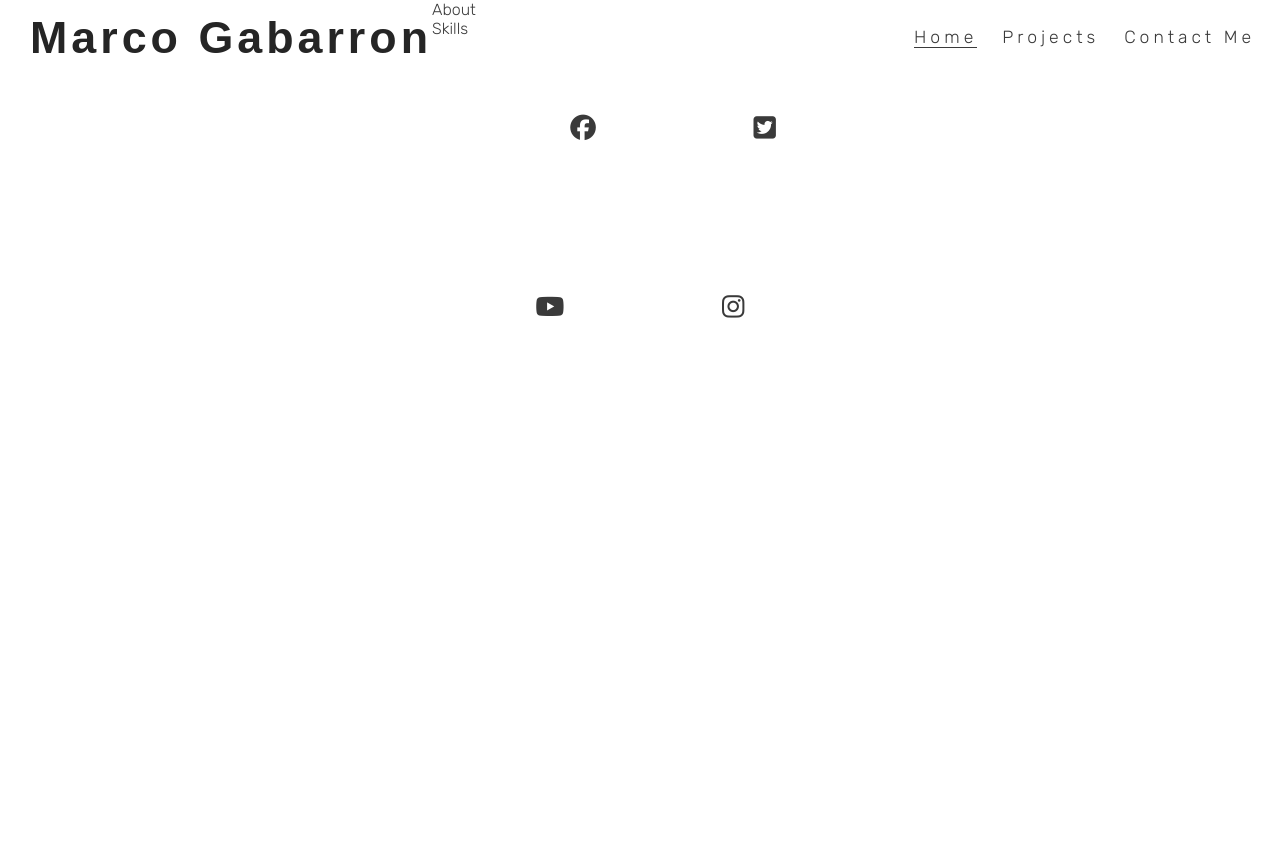
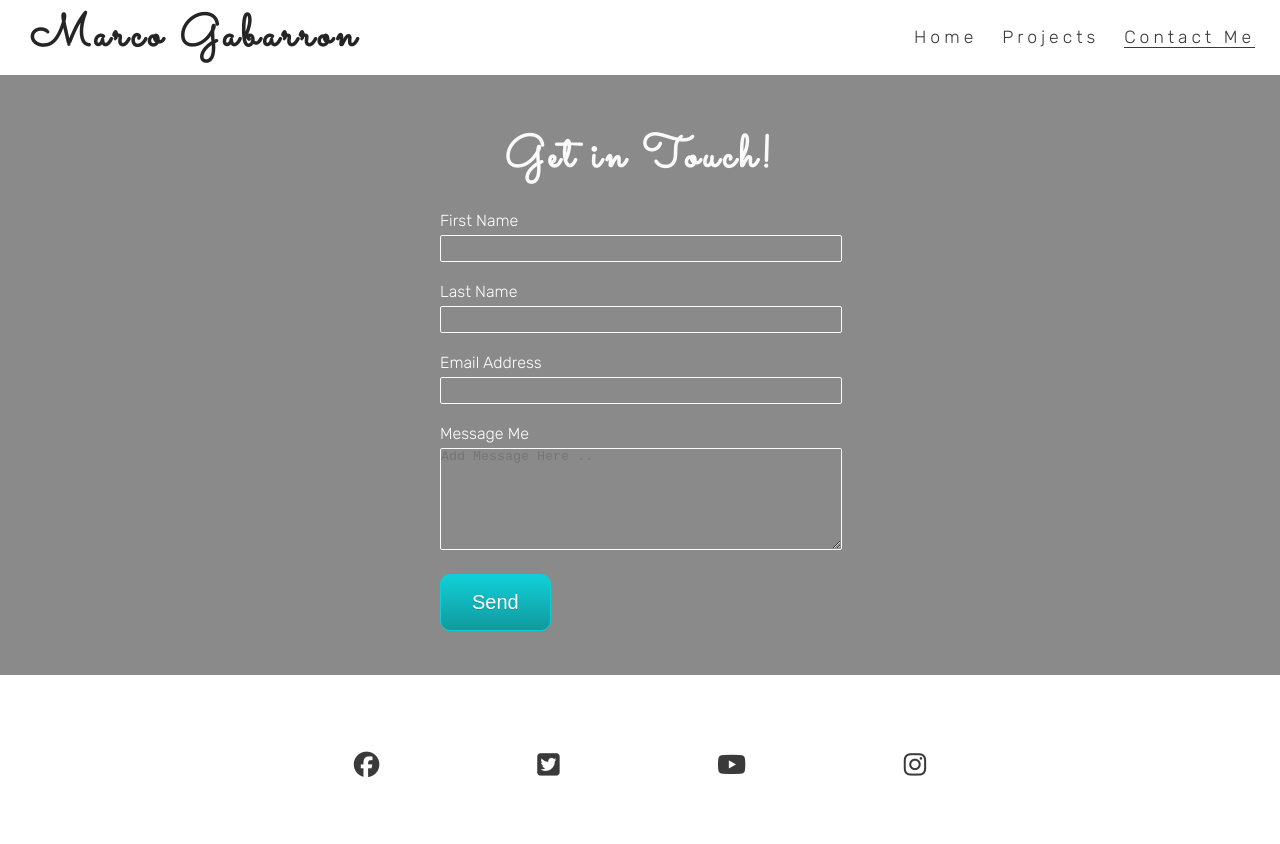
Before and after one commit to marco-gabarron/marco-gabarron-resume, a plain HTML site: page contactme.html in a window 1280 px wide. Before the commit the page ends 800 px from the top, so only its background shows below. Drawn offline with Linux system fonts and the light colour scheme.

Commit message:
Style projects.html and add contactme.html main structure

```diff
--- a/assets/CSS/style.css
+++ b/assets/CSS/style.css
@@ -90,7 +90,7 @@ h3 {
 
 /* Profile section */
 
-#welcome {
+.welcome {
     text-align:center;
     margin: 20px 0;
     font-size: 280%;
@@ -164,6 +164,34 @@ h3 {
     border-width: 2px;
 }
 
+/* Contact-me Section */
+#contact-me {
+    text-align: center;
+}
+
+.contact-message{
+    width: 40%;
+    margin: 40px auto 60px;
+  }
+  .btn {
+      background:linear-gradient(to bottom, #11cdd4 5%, #11999e 100%);
+      background-color:#11cdd4;
+      border-radius:10px;
+      border:1px solid #11cdd4;
+      display:inline-block;
+      cursor:pointer;
+      color:#ffffff;
+      font-family:Arial;
+      font-size:20px;
+      padding:16px 31px;
+      text-decoration:none;
+      text-shadow:0 1px 0 #11999e;
+  }
+  .btn:hover {
+      background:linear-gradient(to bottom, #11999e 5%, #11cdd4 100%);
+      background-color:#11999e;
+  }
+
 /* Footer */
 footer {
     height: 150px;
@@ -182,6 +210,93 @@ footer {
     margin: 1%;
     padding: 5%;
     color: #3a3a3a;
+}
+
+/* Projects.html */
+#projects {
+    clear: both;
+    background-color: rgba(60, 60, 60, 0.6);
+    background-size: cover;
+    background-position: center;
+}
+
+#projects > h3 {
+    text-align: center;
+}
+
+#project-img1 {
+    margin-right: 15px;
+    width: 200px;
+    height: 200px;
+    float: left;
+    background: url('../images/nutrigenda.png') no-repeat center center;
+    border-radius: 15%;
+}
+
+/* Form */
+
+.form-section {
+    clear: left;
+    background-color: rgba(60, 60, 60, 0.6);
+    /* background: url("https://codeinstitute.s3.amazonaws.com/FundamentalsProjects/HTML-CSS/formbg.jpg"); */
+    background-size: cover;
+    background-position: center;
+    height: 600px;
+}
+
+.signup-form {
+    margin: 150px 10% 0 0;
+    color: #fff;
+    max-width: 400px;
+    margin: 50px auto;
+    /* position: absolute;
+    left: 10%;*/
+    padding: 30px;
+}
+
+.signup-form h2 {
+    color: #fafafa;
+    margin-bottom: 20px;
+}
+
+.text-input {
+    background: transparent;
+    color: #fafafa;
+    width: 100%;
+    height: 25px;
+    margin: 5px 0 20px;
+    border: 1px solid #fafafa;
+    border-radius: 2px;
+}
+
+.textarea-input {
+    background: transparent;
+    color: #fafafa;
+    max-width: 100%;
+    max-height: 100px;
+    margin: 5px 0 20px;
+    border: 1px solid #fafafa;
+    border-radius: 2px;
+}
+
+.text-input:hover, textarea:hover {
+    border-color: #11cdd4;
+}
+
+.join-button {
+    /* margin-top: 20px;
+    border-radius: 2px;
+    padding: 15px 32px 15px 32px;
+    text-align: center;
+    font-size: 100%;
+    background-color: #f16c6b;
+    color: #fafafa;
+    display: block; */
+}
+
+.join-button:hover {
+    background-color: #fafafa;
+    color: #f16c6b;
 }
 
 /* Media queries */
--- a/contactme.html
+++ b/contactme.html
@@ -7,6 +7,7 @@
     <meta name="description" content="Marco Gabarron developer in Dublin, Ireland">
     <meta name="keywords" content="developer development html css swift, ireland, dublin">
 
+    <link href="https://fonts.googleapis.com/css?family=Merriweather|Montserrat|Sacramento&display=swap" rel="stylesheet">
     <link rel="stylesheet" href="assets/CSS/style.css">
 
     <title>Marco Gabarron Portfolio</title>
@@ -19,27 +20,36 @@
         <nav>
             <ul id="menu">
                 <li>
-                    <a href="contactme.html">Contact Me</a>
+                    <a href="contactme.html" class="active">Contact Me</a>
                 </li>
                 <li>
                     <a href="projects.html">Projects</a>
                 </li>
 
                 <li>
-                    <a href="index.html" class="active">Home</a>
+                    <a href="index.html">Home</a>
                 </li>
             </ul>
         </nav>
     </header>
 
-    <section>
-        About
-    </section>
-    <section>
-        Skills
-    </section>
-    <section>
+    <section class="form-section">
+        <form method="POST" action="https://formdump.codeinstitute.net/" class="signup-form">
+            <h2 class="welcome">Get in Touch!</h2>
+            <label for="fname">First Name</label>
+            <input id="fname" class="text-input" name="first_name" type="text" required>
 
+            <label for="lname">Last Name</label>
+            <input id="lname" class="text-input" name="last_name" type="text" required>
+
+            <label for="email">Email Address</label>
+            <input type="email" class="text-input" id="email" name="email_address" required>
+
+            <label for="comments">Message Me</label>
+            <textarea id="comments" name="comments" rows="12" cols="50" placeholder="Add Message Here .." class="textarea-input"></textarea>
+
+            <input class="btn" type="submit" value="Send">
+        </form>
     </section>
 
     <footer>
```
Also changed, not shown: index.html (+7 -4 lines), projects.html (+12 -10 lines), assets/images/nutrigenda.png (added).
